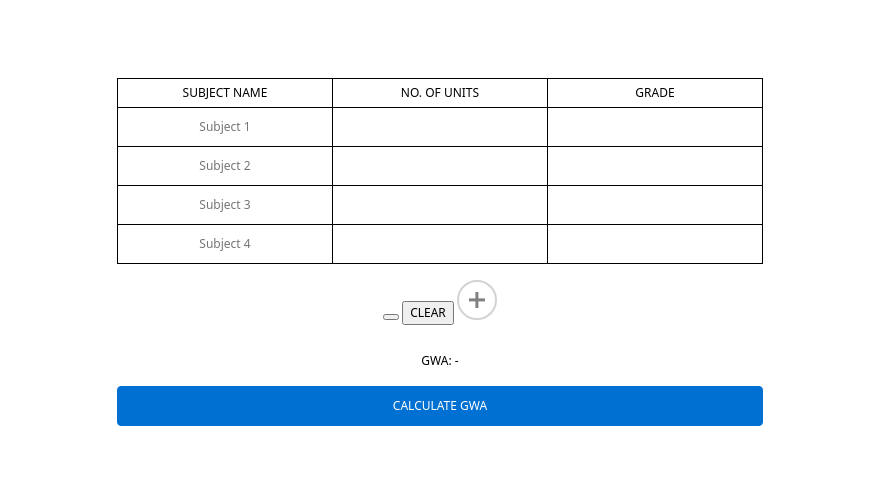
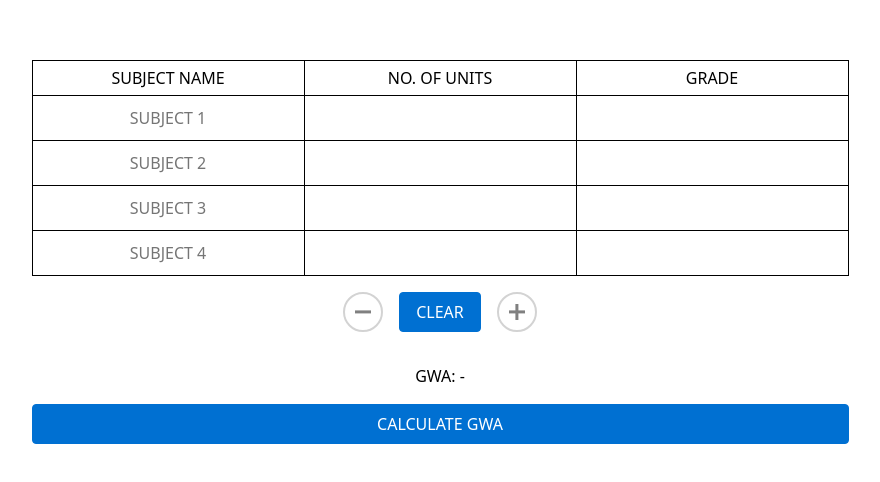
Before and after one commit to generyand/gwa-calculator, a plain HTML site: page index.html in a window 1280 px wide. Shown: the part 148-630 px from the top of the page, without its empty margins (200-1080 px from the left). Drawn offline with Linux system fonts and the light colour scheme.

Commit message:
Update style.css

```diff
--- a/style.css
+++ b/style.css
@@ -13,7 +13,6 @@ body {
   font-family: system-ui, -apple-system, BlinkMacSystemFont, "Segoe UI", Roboto,
     Oxygen, Ubuntu, Cantarell, "Open Sans", "Helvetica Neue", sans-serif;
   text-transform: uppercase;
-  padding: 10% 0;
 }
 
 .container {
@@ -21,8 +20,12 @@ body {
   flex-direction: column;
   gap: 1rem;
   align-items: center;
-  margin: 0 5%;
-  font-size: .75rem;
+  margin: 10% 5%;
+  font-size: 0.75rem;
+}
+
+input[type="text"] {
+  text-transform: uppercase;
 }
 
 input[type="number"],
@@ -77,8 +80,20 @@ td:focus-within {
   border-collapse: collapse;
 }
 
+.tbl-buttons {
+  display: flex;
+  align-items: center;
+  /* outline: 1px solid red; */
+  padding-bottom: 16px;
+  gap: 1rem;
+}
+
+#remove-row-btn {
+  /* margin-bottom: 16px; */
+}
+
 #add-row-btn {
-  margin-bottom: 16px;
+  /* margin-bottom: 16px; */
 }
 
 /*
@@ -105,20 +120,24 @@ td:focus-within {
   touch-action: manipulation;
 } */
 
-#add-row-btn:hover {
+#add-row-btn:hover,
+#remove-row-btn:hover {
   background-color: rgb(249, 250, 251);
 }
 
-#add-row-btn:focus {
+#add-row-btn:focus,
+#remove-row-btn:hover {
   outline: 2px solid transparent;
   outline-offset: 2px;
 }
 
-#add-row-btn:focus-visible {
+#add-row-btn:focus-visible,
+#remove-row-btn:focus-visible {
   box-shadow: none;
 }
 
-.plus-button {
+.plus-button,
+.minus-button {
   border: 2px solid lightgrey;
   background-color: #fff;
   font-size: 16px;
@@ -151,7 +170,9 @@ td:focus-within {
 }
 
 .plus-button:after,
-.plus-button:before {
+.plus-button:before,
+.minus-button:after,
+.minus-button:before {
   content: "";
   display: block;
   background-color: grey;
@@ -161,7 +182,8 @@ td:focus-within {
   transform: translate(-50%, -50%);
 }
 
-.plus-button:after {
+.plus-button:after,
+.minus-button:after {
   height: 0.2em;
   width: 1em;
 }
@@ -181,6 +203,10 @@ td:focus-within {
 
 #calculate-gwa-btn {
   width: 100%;
+}
+
+#calculate-gwa-btn,
+#clear-btn {
   display: inline-block;
   outline: none;
   cursor: pointer;
@@ -195,7 +221,31 @@ td:focus-within {
   text-align: center;
 }
 
-#calculate-gwa-btn:hover {
+#calculate-gwa-btn:hover,
+#clear-btn:hover {
   background-color: #005fb2;
   border-color: #005fb2;
 }
+
+@media (min-width: 640px) {
+  .container {
+    font-size: 1rem;
+  }
+}
+
+@media screen and (max-width: 640px) {
+  body {
+    padding: 64px 0;
+    /* background-color: red; */
+  }
+
+  .container {
+    margin: 64px 5%;
+    overflow-y: scroll;
+  }
+
+  .minus-button,
+  .plus-button {
+    font-size: 0.75rem;
+  }
+}
```
